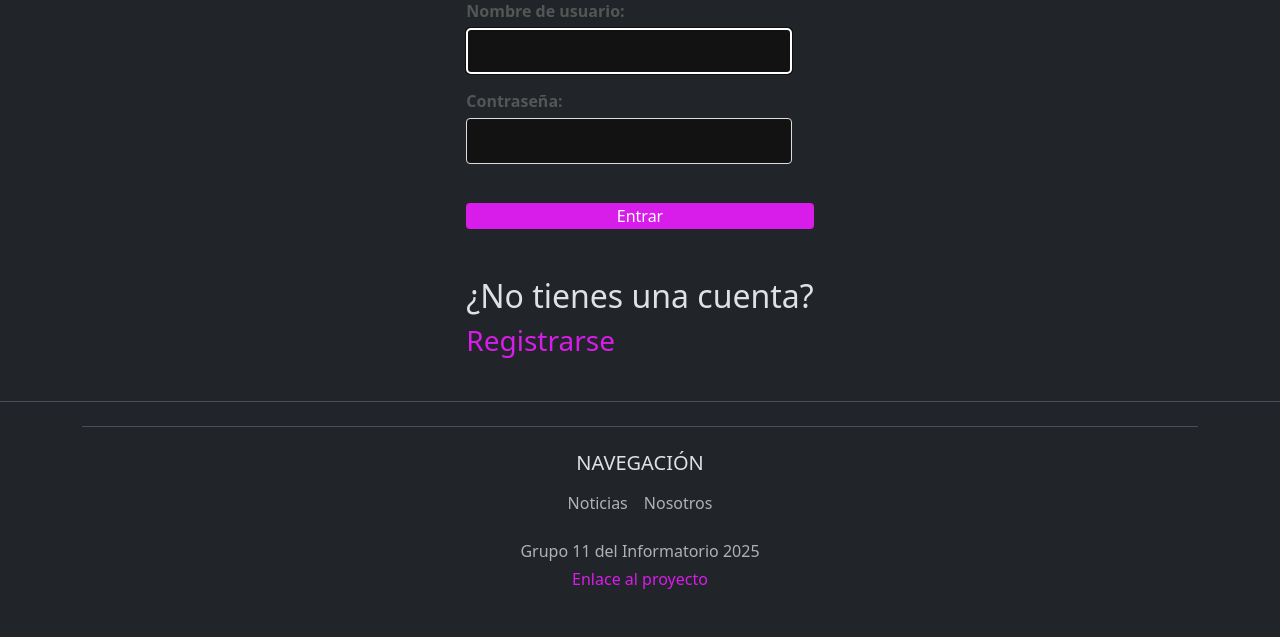
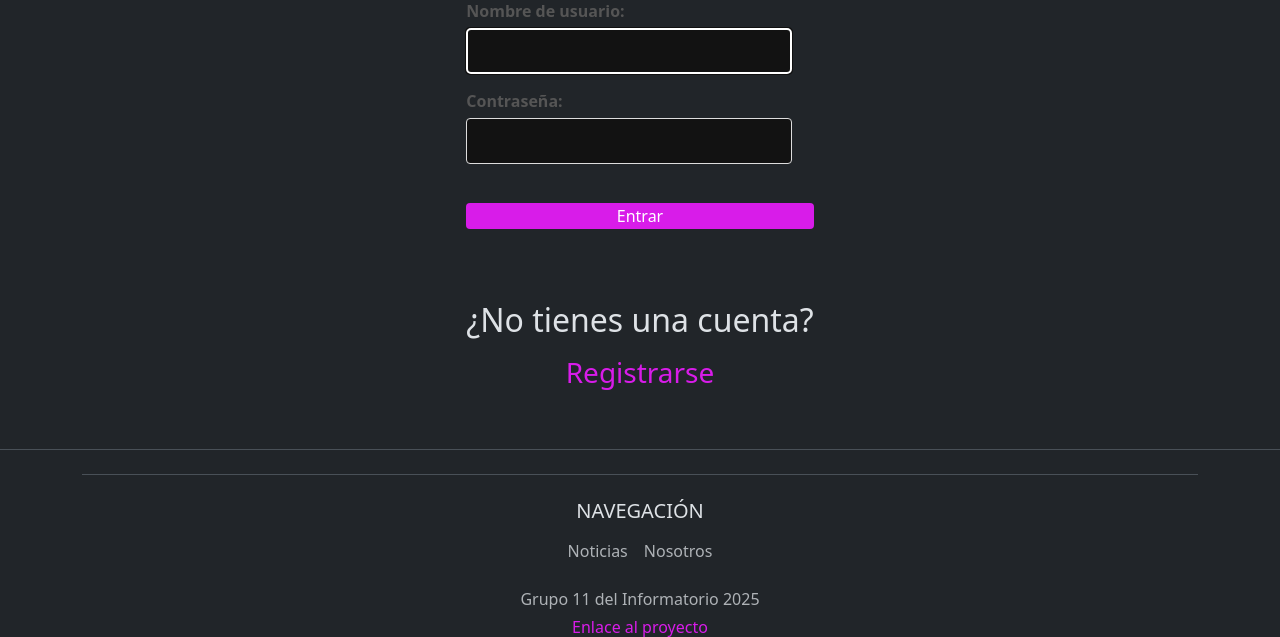
Before and after one commit to emyypg/blog, a Django app: page /usuarios/login/ in a window 1280 px wide. Shown: the part 220-857 px from the top of the page. Before the commit the page ends 809 px from the top, so only its background shows below. Run offline with Django 5.2, Linux system fonts and the light colour scheme.

Commit message:
Centrado texto en login

```diff
--- a/templates/usuarios/login.html
+++ b/templates/usuarios/login.html
@@ -52,11 +52,13 @@
         <br>
         <button type="submit">Entrar</button>
     </form>
-
     <br>
     <br>
-    <h2>¿No tienes una cuenta?</h2>
-    <h3><a href="{% url 'usuarios:registro' %}" style="color: #d81ce9;">Registrarse</a></h3>
-</div>
+    <div class="text-center my-4">
+        <h2 class="mb-3">¿No tienes una cuenta?</h2>
+        <h3>
+            <a href="{% url 'usuarios:registro' %}" class="text-decoration-none" style="color: #d81ce9;">Registrarse</a>
+        </h3>
+    </div>
 
 {% endblock content %}
```
